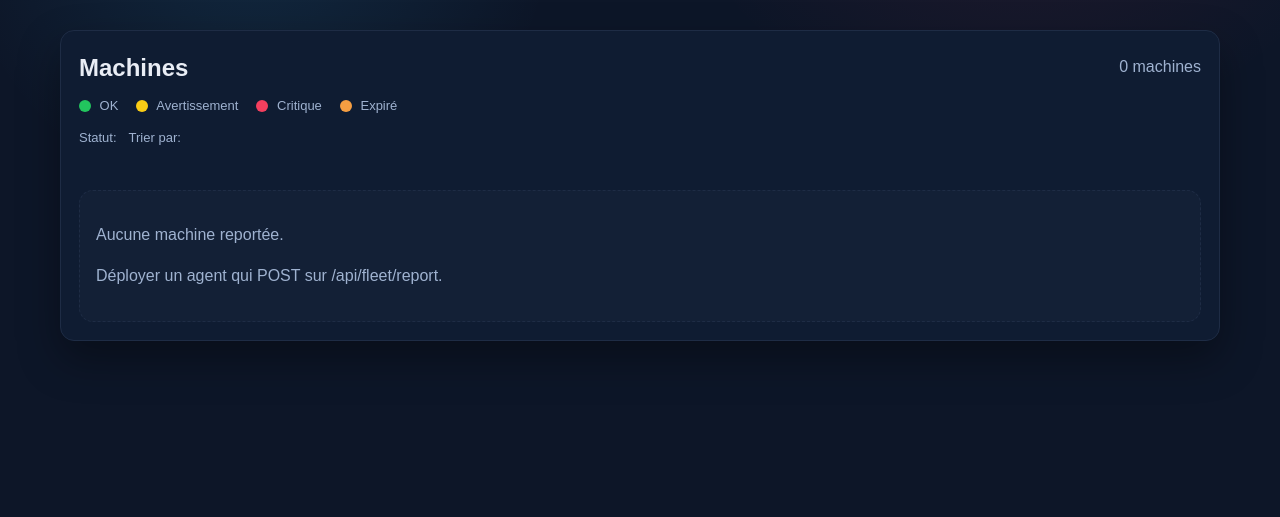
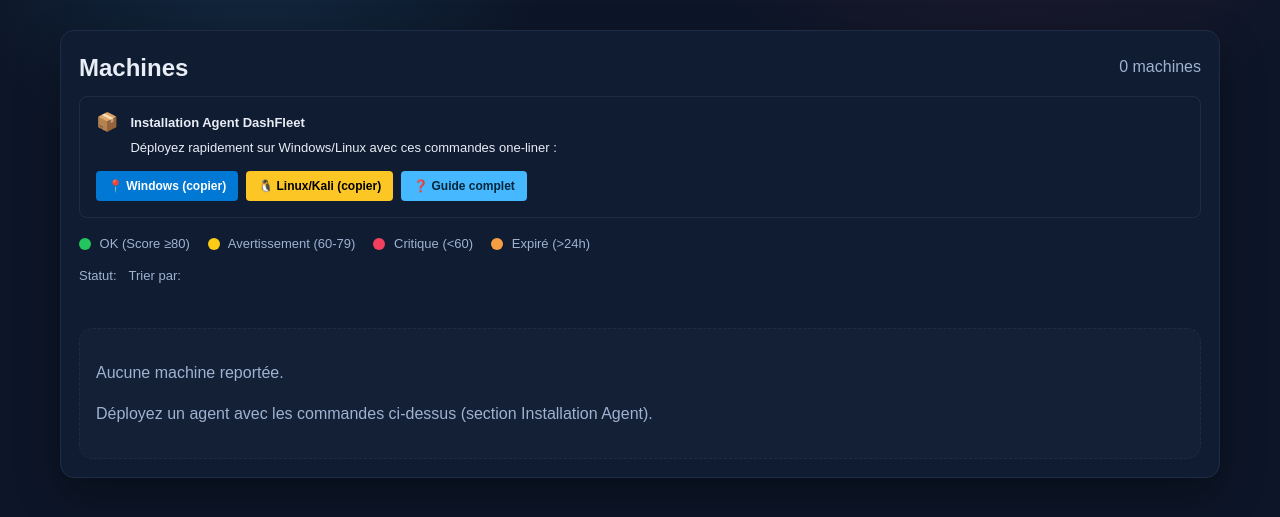
Before and after one commit to BunaTech-G/Dash-Fleet, a Flask app: page /fleet in a window 1280 px wide. Shown: the part 248-765 px from the top of the page. Run offline with Flask 2, Linux system fonts and the light colour scheme; data that the repository does not hold is empty.

Commit message:
feat: enhance fleet dashboard with installation guide, 24h TTL, and better UX

```diff
--- a/templates/fleet.html
+++ b/templates/fleet.html
@@ -48,12 +48,37 @@
         <span class="muted" id="fleet-meta">-</span>
       </div>
 
+      <!-- Installation Guide Banner -->
+      <div style="background: var(--card-bg); border: 1px solid var(--border); border-radius: 8px; padding: 16px; margin-bottom: 16px; font-size: 13px; line-height: 1.6;">
+        <div style="display: flex; align-items: start; gap: 12px; margin-bottom: 12px;">
+          <span style="font-size: 18px; line-height: 1;">📦</span>
+          <div>
+            <strong id="install-title">Installation Agent DashFleet</strong>
+            <p class="muted" style="margin: 4px 0 0 0;" id="install-hint">Déployez rapidement sur Windows/Linux avec ces commandes one-liner :</p>
+          </div>
+        </div>
+        <div style="display: flex; gap: 8px; flex-wrap: wrap; margin-top: 12px;">
+          <button class="install-btn" onclick="copyToClipboard('windows-install')" data-os="windows" style="background: #0078d4; color: white; padding: 8px 12px; border: none; border-radius: 4px; cursor: pointer; font-size: 12px; font-weight: 600;">
+            📍 Windows (copier)
+          </button>
+          <button class="install-btn" onclick="copyToClipboard('linux-install')" data-os="linux" style="background: #FCC624; color: #000; padding: 8px 12px; border: none; border-radius: 4px; cursor: pointer; font-size: 12px; font-weight: 600;">
+            🐧 Linux/Kali (copier)
+          </button>
+          <button class="install-btn" onclick="showInstallGuide()" style="background: var(--accent); color: #04263a; padding: 8px 12px; border: none; border-radius: 4px; cursor: pointer; font-size: 12px; font-weight: 600;">
+            ❓ Guide complet
+          </button>
+        </div>
+        <!-- Hidden installation commands -->
+        <pre id="windows-install" style="display: none;">Invoke-WebRequest -Uri "https://raw.githubusercontent.com/BunaTech-G/Dash-Fleet/fix/pyproject-exclude/deploy/install_dashfleet_oneliner.ps1" -OutFile "$env:TEMP\install.ps1"; & "$env:TEMP\install.ps1" -ApiKey "d2f6f9a8-3c7e-4c1f-9b0f-123456789abc"</pre>
+        <pre id="linux-install" style="display: none;">curl -sSL https://raw.githubusercontent.com/BunaTech-G/Dash-Fleet/fix/pyproject-exclude/deploy/install_dashfleet_linux_oneliner.sh | sudo bash -s -- -k d2f6f9a8-3c7e-4c1f-9b0f-123456789abc</pre>
+      </div>
+
       <!-- Status Legend -->
       <div class="legend-status" style="margin-bottom: 12px; font-size: 13px; color: var(--muted); display: flex; gap: 18px; flex-wrap: wrap; align-items: center;">
-        <span><span class="dot dot-ok"></span> OK</span>
-        <span><span class="dot dot-warn"></span> Avertissement</span>
-        <span><span class="dot dot-critical"></span> Critique</span>
-        <span><span class="dot dot-expired"></span> Expiré</span>
+        <span><span class="dot dot-ok"></span> OK (Score ≥80)</span>
+        <span><span class="dot dot-warn"></span> Avertissement (60-79)</span>
+        <span><span class="dot dot-critical"></span> Critique (&lt;60)</span>
+        <span><span class="dot dot-expired"></span> Expiré (&gt;24h)</span>
       </div>
 
       <!-- Error Box -->
@@ -86,7 +111,7 @@
       <!-- Empty State -->
       <div class="empty" id="empty-state" hidden>
         <p id="empty-title">Aucune machine reportée.</p>
-        <p class="muted" id="empty-hint">Déployer un agent qui POST sur /api/fleet/report.</p>
+        <p class="muted" id="empty-hint">Déployez un agent avec les commandes ci-dessus (section Installation Agent).</p>
       </div>
     </section>
   </main>
@@ -94,7 +119,7 @@
   <script src="/static/fleet-auth.js"></script>
   <script>
     // ===== CONFIGURATION =====
-    const FLEET_TTL = 600; // 10 minutes
+    const FLEET_TTL = 86400; // 24 heures (1 jour)
     const REFRESH_INTERVAL = 5000; // 5 secondes
     const SKELETON_COUNT = 4;
 
@@ -127,6 +152,23 @@
       setTimeout(() => { toast.style.display = 'none'; }, duration);
     }
 
+    function copyToClipboard(elementId) {
+      const element = document.getElementById(elementId);
+      if (!element) return;
+
+      const text = element.textContent || element.innerText;
+      navigator.clipboard.writeText(text).then(() => {
+        showToast('✅ Commande copiée!', 'success');
+      }).catch(() => {
+        showToast('❌ Erreur de copie', 'error');
+      });
+    }
+
+    function showInstallGuide() {
+      const os = navigator.platform.toLowerCase().includes('win') ? 'Windows' : 'Linux';
+      alert(`Installation Agent DashFleet - ${os}\n\nConsultez:\nhttps://github.com/BunaTech-G/Dash-Fleet/blob/fix/pyproject-exclude/deploy/INSTALL_QUICK_START.md\n\nOu pour Linux:\nhttps://github.com/BunaTech-G/Dash-Fleet/blob/fix/pyproject-exclude/deploy/INSTALL_QUICK_START_LINUX.md`);
+    }
+
     function updateThemeButton() {
       if (!themeToggle) return;
       themeToggle.textContent = theme === 'dark' ? (t.themeLight || 'Mode clair') : (t.themeDark || 'Mode sombre');
@@ -152,7 +194,9 @@
       document.getElementById('label-filter').textContent = t.filterLabel || 'Statut:';
       document.getElementById('label-sort').textContent = t.sortLabel || 'Trier par:';
       document.getElementById('empty-title').textContent = t.emptyFleet || 'Aucune machine reportée.';
-      document.getElementById('empty-hint').textContent = t.emptyFleetHint || 'Déployer un agent qui POST sur /api/fleet/report.';
+      document.getElementById('empty-hint').textContent = t.emptyFleetHint || 'Déployez un agent avec les commandes ci-dessus (section Installation Agent).';
+      document.getElementById('install-title').textContent = t.installTitle || 'Installation Agent DashFleet';
+      document.getElementById('install-hint').textContent = t.installHint || 'Déployez rapidement sur Windows/Linux avec ces commandes one-liner :';
       updateThemeButton();
     }
 
@@ -189,15 +233,22 @@
       }
 
       emptyState.hidden = true;
-      fleetMeta.textContent = `${data.length} machine${data.length !== 1 ? 's' : ''}`;
+      fleetMeta.textContent = `${data.length} machine${data.length !== 1 ? 's' : ''} · TTL 24h`;
 
       data.forEach((entry, i) => {
         const report = entry.report || {};
         const health = report.health || { score: 0, status: 'ok' };
         const now = Date.now() / 1000;
-        const expired = (now - entry.ts > FLEET_TTL);
+        const ageSeconds = now - entry.ts;
+        const expired = (ageSeconds > FLEET_TTL);
         const status = expired ? 'expired' : (health.status || 'ok');
         const lastSeen = new Date(entry.ts * 1000).toLocaleString();
+
+        // Calculate time remaining before expiration
+        const timeRemaining = Math.max(0, FLEET_TTL - ageSeconds);
+        const hoursRemaining = Math.floor(timeRemaining / 3600);
+        const minutesRemaining = Math.floor((timeRemaining % 3600) / 60);
+        const expiresIn = hoursRemaining > 0 ? `${hoursRemaining}h ${minutesRemaining}m` : `${minutesRemaining}m`;
 
         const card = document.createElement('article');
         card.className = `card ${getStatusClass(status, entry.ts)} fade-in`;
@@ -217,13 +268,13 @@
             <span class="badge badge-score badge-${status}">${score}/100</span>
           </div>
           <div class="meta" style="margin-bottom: 4px;">
-            <span class="dot dot-${status}"></span> ${status.toUpperCase()} · ${uptime}
+            <span class="dot dot-${status}"></span> ${status.toUpperCase()} · Uptime: ${uptime}
           </div>
           <div class="meta">
             CPU <b>${cpu}%</b> · RAM <b>${ram}%</b> · Disk <b>${disk}%</b>
           </div>
           <div class="meta muted">
-            ${lastSeen}${expired ? ' ⚠️' : ''}
+            Dernier rapport: ${lastSeen}${expired ? ' ⚠️ EXPIRÉ' : ` (${expiresIn} restant)`}
           </div>
         `;
         fleetCards.appendChild(card);
```
